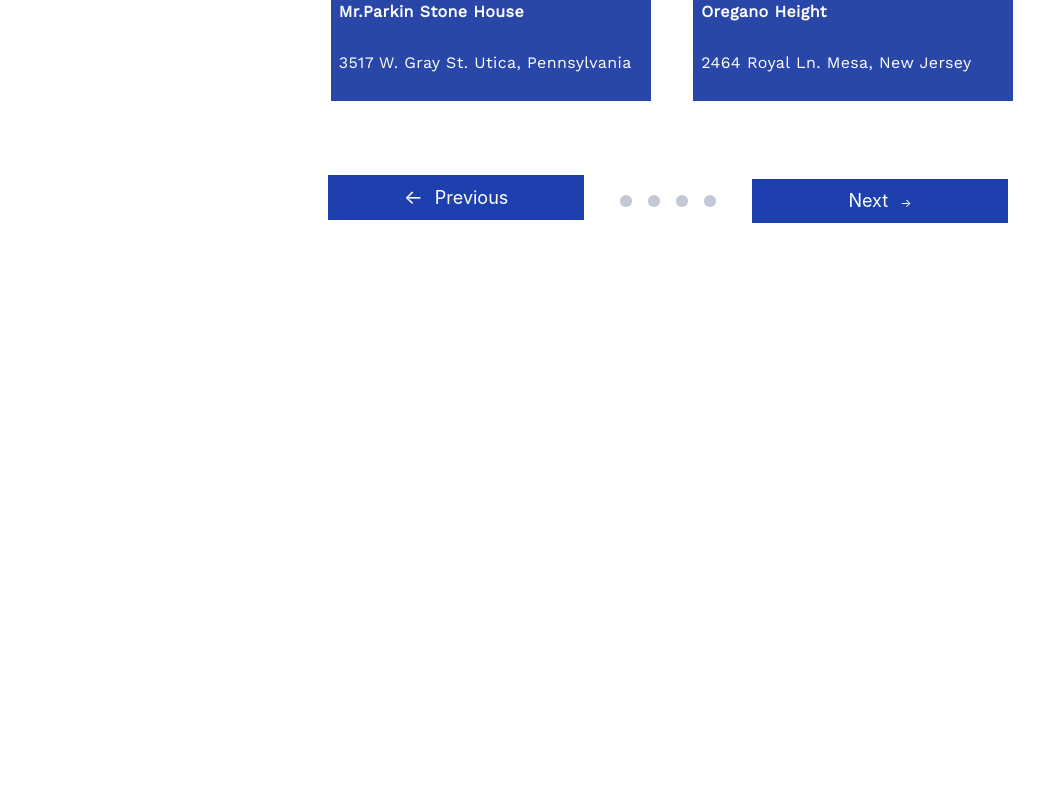
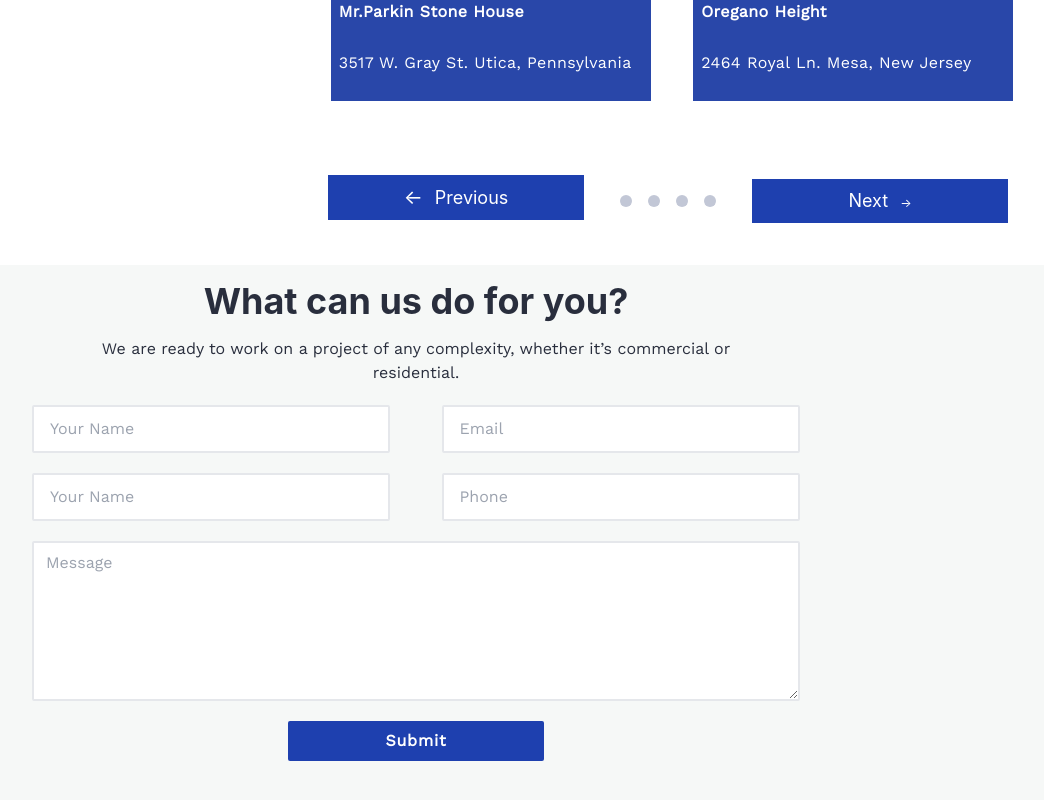
Before and after one commit to AbuHurairah127/2nd-react-ui, a React (Create React App) app: page / in a window 1280 px wide. Shown: the part 4369-5169 px from the top of the page, without its empty margins (224-1268 px from the left). Before the commit the page ends 4592 px from the top, so only its background shows below. Built offline with nearby package versions, Linux system fonts and the light colour scheme.

Commit message:
contact form complete responsive

```diff
--- a/src/App.js
+++ b/src/App.js
@@ -8,6 +8,7 @@ import Services from "./components/services/Services";
 import Stats from "./components/stats/Stats";
 import Ads from "./components/ads/Ads";
 import Project from "./components/projects/Project";
+import ContactForm from "./components/contactForm/ContactForm";
 
 function App() {
   return (
@@ -20,6 +21,7 @@ function App() {
       <Stats />
       <Ads />
       <Project />
+      <ContactForm />
     </div>
   );
 }
--- /dev/null
+++ b/src/components/contactForm/ContactForm.js
@@ -0,0 +1,83 @@
+import React from "react";
+
+const ContactForm = () => {
+  return (
+    <div className="bg-[#F6F8F7] min-h-[70vh]">
+      <div className="contactFormHeader lg:w-[50vw] pt-4 mx-auto">
+        <h1 className="text-center text-[#292E3D] text-3xl font-bold xl:text-4xl">
+          What can us do for you?
+        </h1>
+        <p
+          className="text-center text-[#292E3D] xl:mt-4"
+          style={{
+            fontFamily: "work sans",
+          }}
+        >
+          We are ready to work on a project of any complexity, whether it’s
+          commercial or residential.
+        </p>
+      </div>
+      <div
+        className="inputForm w-screen flex flex-col items-center  "
+        style={{
+          fontFamily: "work sans",
+        }}
+      >
+        <div className="w-[60vw] flex flex-row flex-wrap justify-between md:h-12 mt-5">
+          <input
+            type="text"
+            name="userName"
+            id="userName"
+            placeholder="Your Name"
+            required
+            className="md:w-[28vw] outline-0 px-4 py-2 rounded-sm border-2"
+          />
+          <input
+            type="email"
+            name="email"
+            id="email"
+            placeholder="Email"
+            required
+            className="md:w-[28vw] outline-0 px-4 py-2 rounded-sm border-2"
+          />
+        </div>
+        <div className="w-[60vw] flex flex-row flex-wrap justify-between md:h-12 mt-5">
+          <input
+            type="text"
+            name="userName"
+            id="userName"
+            placeholder="Your Name"
+            required
+            className="md:w-[28vw] outline-0 px-4 py-2 rounded-sm border-2"
+          />
+          <input
+            type="tel"
+            name="tel"
+            id="tel"
+            placeholder="Phone"
+            required
+            className="md:w-[28vw] outline-0 px-4 py-2 rounded-sm border-2"
+          />
+        </div>
+        <div className="w-[60vw] flex flex-row justify-between mt-5">
+          <textarea
+            name="msg"
+            id="msg"
+            cols="30"
+            rows="10"
+            placeholder="Message"
+            className="w-full px-3 py-2 h-40 outline-0 border-2 rounded-sm"
+            required
+          ></textarea>
+        </div>
+        <div className="w-[60vw] flex flex-row justify-center mt-5">
+          <button className="w-[20vw] py-2 bg-blue-800 text-white md:font-bold tracking-wider rounded-sm">
+            Submit
+          </button>
+        </div>
+      </div>
+    </div>
+  );
+};
+
+export default ContactForm;
--- a/src/components/projects/Project.js
+++ b/src/components/projects/Project.js
@@ -5,7 +5,7 @@ import { projectsCardData } from "./../../constant/Data";
 import ProjectsCard from "./projectsCard/ProjectsCard";
 const Project = () => {
   return (
-    <div className="h-[100vh] min-w-[30vw] flex flex-col lg:flex-row justify-between mt-8 xl:mt-12">
+    <div className="min-h-[100vh] min-w-[30vw] flex flex-col lg:flex-row justify-between my-8 xl:my-12">
       <div className="left flex flex-col items-center lg:w-[30vw]">
         <h1 className="project-heading text-2xl font-bold xl:text-3xl ">
           Project
```
